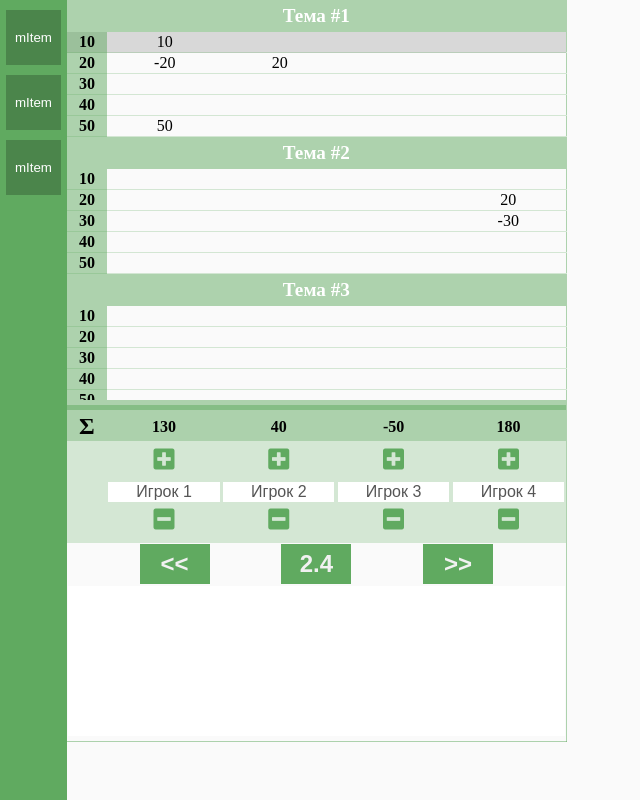
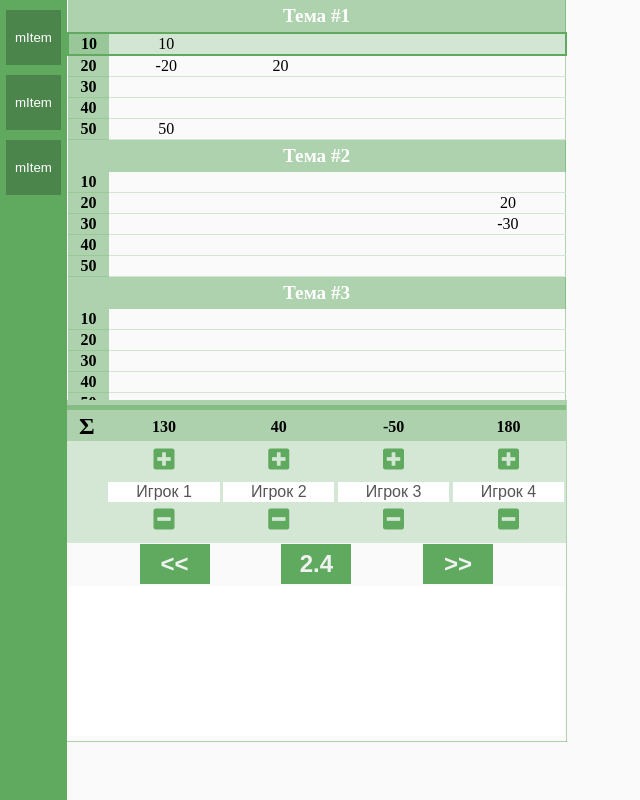
Before and after one commit to eXConf/sigma-x-react, a React (Create React App) app: page / in a window 1280 px wide. Shown: the whole page, without its empty margins (0-640 px from the left). Built offline with nearby package versions, Linux system fonts and the light colour scheme.

Commit message:
onhover questions highlight, style fix

```diff
--- a/public/style.css
+++ b/public/style.css
@@ -80,9 +80,14 @@
   color: white; */
 }
 
+.question:hover {
+  background-color: var(--theme-green-lighter);
+  cursor: pointer;
+}
+
 .question.active{
-  background-color: var(--highlight-active-color);
-  /* border: 0px solid white; */
+  background-color: var(--theme-green-lighter);
+  border: 2px solid var(--theme-green-main);
 
 }
 
```
